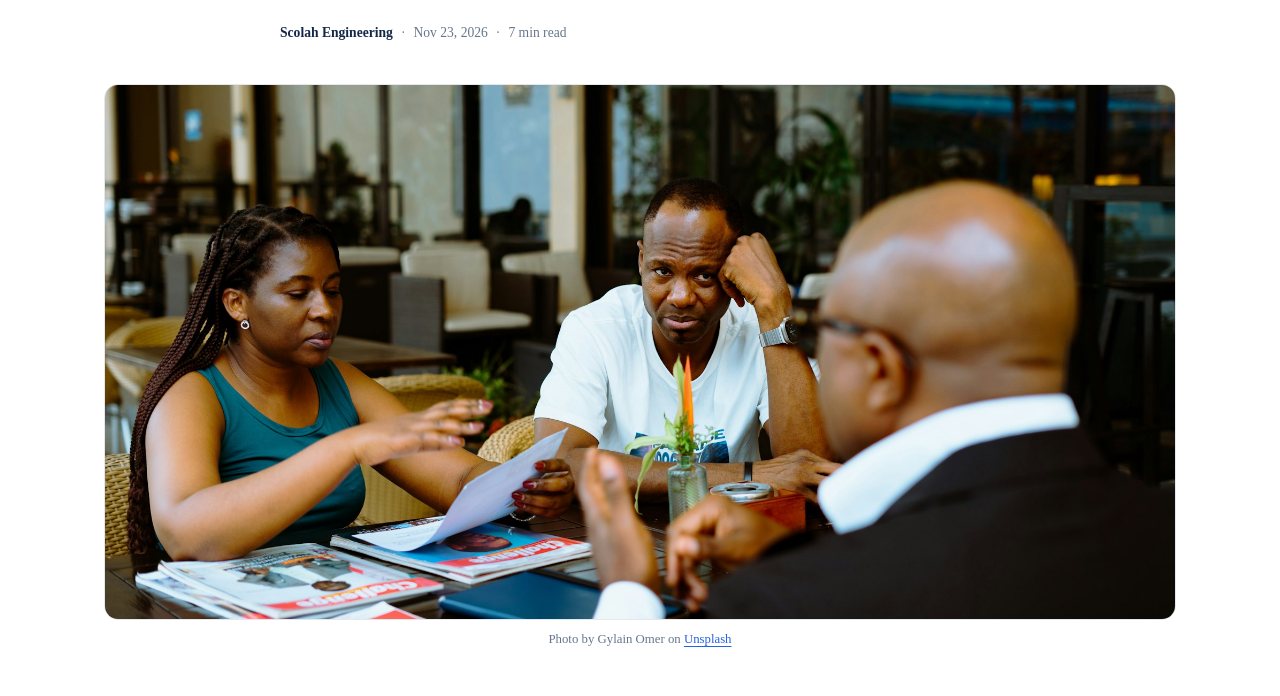
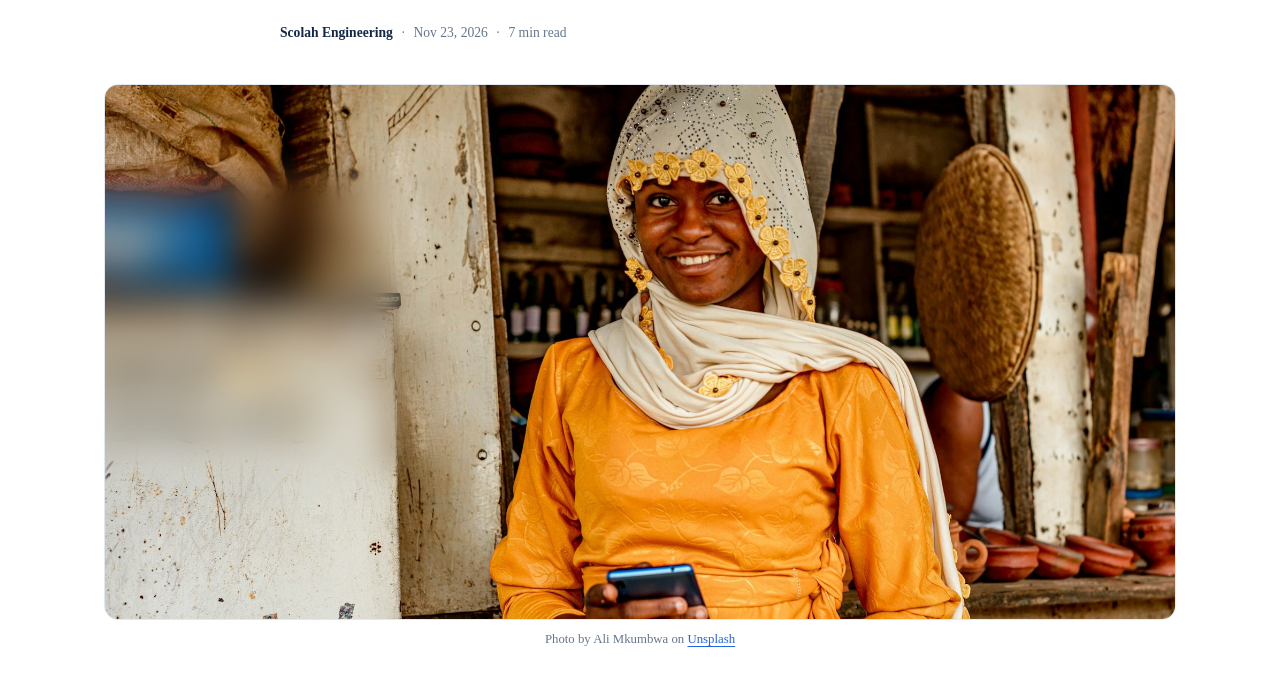
Before and after one commit to teamscolah/teamscolah.github.io, an Astro site: page /blog/kinlink in a window 1280 px wide. Shown: the part 474-1170 px from the top of the page. Built offline with nearby package versions, Linux system fonts and the light colour scheme; Astro itself is replaced by a stand-in of ours.

Commit message:
Use a more relatable header photo on the Kinlink post

```diff
--- a/src/content/blog/kinlink.mdx
+++ b/src/content/blog/kinlink.mdx
@@ -2,9 +2,9 @@
 title: 'Kinlink: finding the same person across social protection programmes'
 description: 'An open-source tool that matches beneficiaries across programmes, even when every programme wrote them down differently. How it works, how we tested it on synthetic Ghanaian records, and what the mistakes taught us.'
 pubDate: '2026-11-23'
-heroImage: '../../assets/blog/kinlink/budget-meeting.jpg'
-heroAlt: 'Three people going through papers and reports at a table'
-heroCredit: 'Photo by Gylain Omer on <a href="https://unsplash.com/photos/aXFf65_xtTA">Unsplash</a>'
+heroImage: '../../assets/blog/kinlink/stallholder.jpg'
+heroAlt: 'A smiling woman in an orange dress holding a mobile phone at her fruit stall'
+heroCredit: 'Photo by Ali Mkumbwa on <a href="https://unsplash.com/photos/5dFuO02OHh0">Unsplash</a>'
 tags: ['Open source', 'Engineering']
 ---
 
```
Also changed, not shown: src/assets/blog/kinlink/budget-meeting.jpg (deleted), src/assets/blog/kinlink/stallholder.jpg (added).
